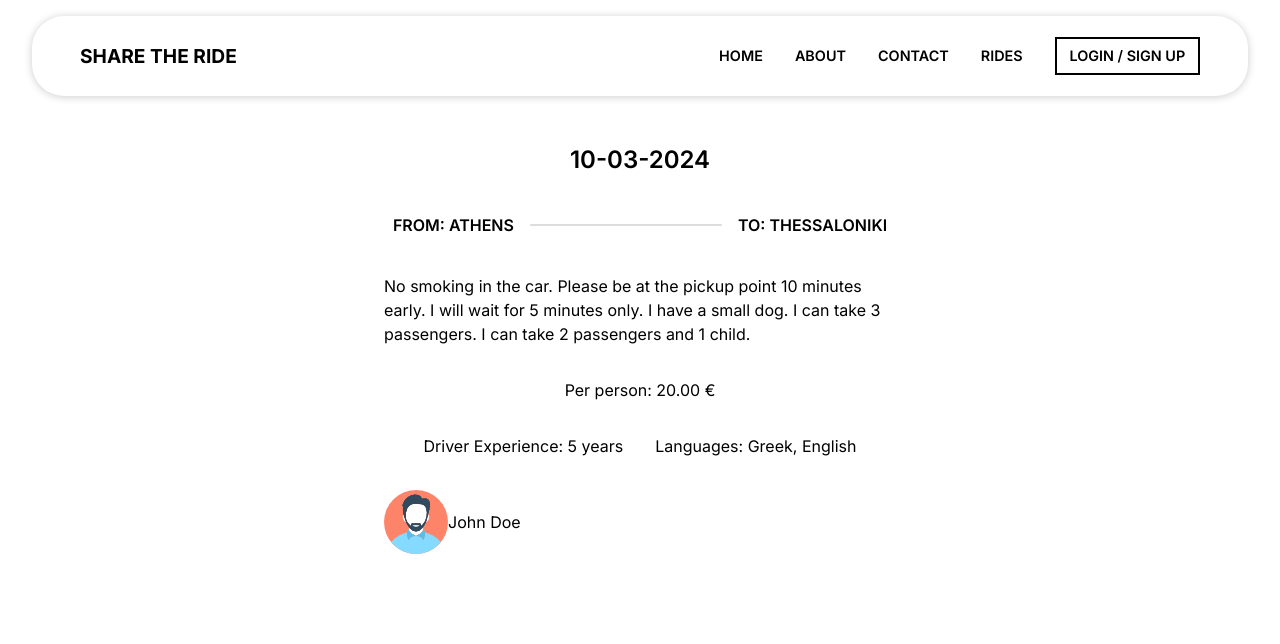
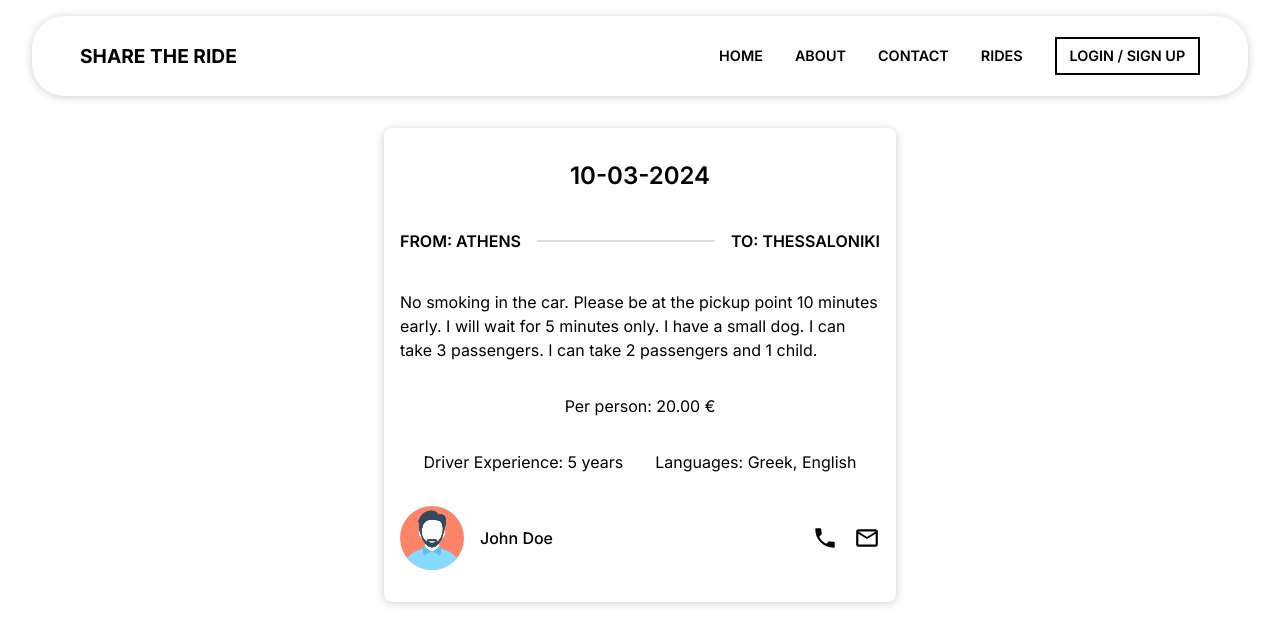
Before and after one commit to ApostolisNt/share-the-ride, a Next.js app: page /rides/1 in a window 1280 px wide. Shown: the top 644 px of the page. Built offline with nearby package versions, Linux system fonts and the light colour scheme.

Commit message:
more changes for single ride page

```diff
--- a/app/components/SingleRidePage/SingleRideCard.tsx
+++ b/app/components/SingleRidePage/SingleRideCard.tsx
@@ -2,7 +2,9 @@ import LoaderLine from "@components/LoaderLine/LoaderLine";
 import "./SingleRideCard.scss";
 import profileDefault from "@assets/profile-default.png";
 import Image from "next/image";
-
+import { MdLocalPhone, MdOutlineMail } from "react-icons/md";
+import Link from "next/link";
+import clsx from "clsx";
 
 const SingleRideCard = ({ singleUserData }: any) => {
   const {
@@ -16,12 +18,18 @@ const SingleRideCard = ({ singleUserData }: any) => {
     ridePrice,
     luggage,
     description,
+    contact,
     driverInfo,
   } = singleUserData[0];
 
   const { yearsOfExperience, language } = driverInfo;
   return (
-    <div className="single-ride-container mx-auto my-8 flex w-2/5 flex-col items-center lg:w-2/3 md:w-full">
+    <div
+      className={clsx(
+        "single-ride-container mx-auto my-8 flex w-2/5 flex-col items-center rounded-lg p-4 lg:w-2/3 md:w-full",
+        "shadow-card transition-shadow-transform hover:shadow-cardHover duration-200 ease-out hover:-translate-y-2",
+      )}
+    >
       <div>
         <h2 className="text-2xl font-semibold">{date}</h2>
       </div>
@@ -42,11 +50,16 @@ const SingleRideCard = ({ singleUserData }: any) => {
         <p>Driver Experience: {yearsOfExperience} years</p>
         <p>Languages: {language}</p>
       </div>
-      <div className="single-ride-driver-profile flex w-full items-center justify-evenly ">
+      <div className="single-ride-driver-profile flex w-full items-center justify-between ">
         <Image src={profileDefault} alt="profile" />
-        <h3>{name}</h3>
-        <div className="single-ride-contact">
-
+        <h3 className="ml-4 text-base font-medium">{name}</h3>
+        <div className="single-ride-contact flex flex-1 justify-end gap-4">
+          <a href={`tel:${contact.phone}`} target="_blank">
+            <MdLocalPhone size={26} />
+          </a>
+          <a href={`mailto:${contact.email}`} target="_blank">
+            <MdOutlineMail size={26} />
+          </a>
         </div>
       </div>
     </div>
--- a/package.json
+++ b/package.json
@@ -15,6 +15,7 @@
     "next": "14.1.0",
     "react": "^18",
     "react-dom": "^18",
+    "react-icons": "^5.0.1",
     "sass": "^1.71.1",
     "tailwind-merge": "^2.2.1",
     "tailwindcss-animate": "^1.0.7"
--- a/tailwind.config.ts
+++ b/tailwind.config.ts
@@ -13,7 +13,13 @@ const config: Config = {
       md: { max: "768px" },
       sm: { max: "640px" },
     },
-    extend: {},
+    boxShadow: {
+      card: "0px 1px 8px 0px hsla(0, 0%, 0%, 0.2)",
+      cardHover: "0px 4px 16px 0px hsla(0, 0%, 0%, 0.2)",
+    },
+    transitionProperty: {
+      "shadow-transform": "box-shadow, transform",
+    },
   },
   plugins: [],
 };
```
Also changed, not shown: 1 other file (tests, documents, lock files or other folders).
